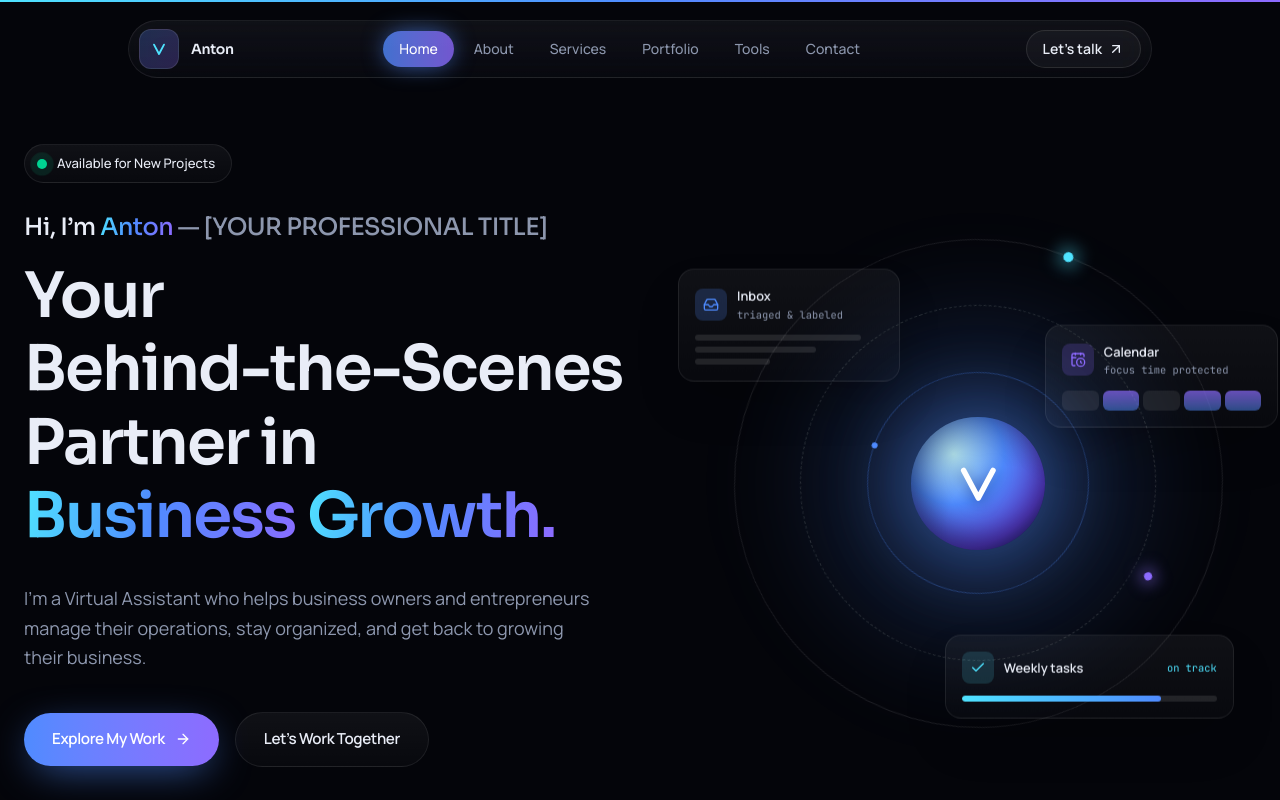
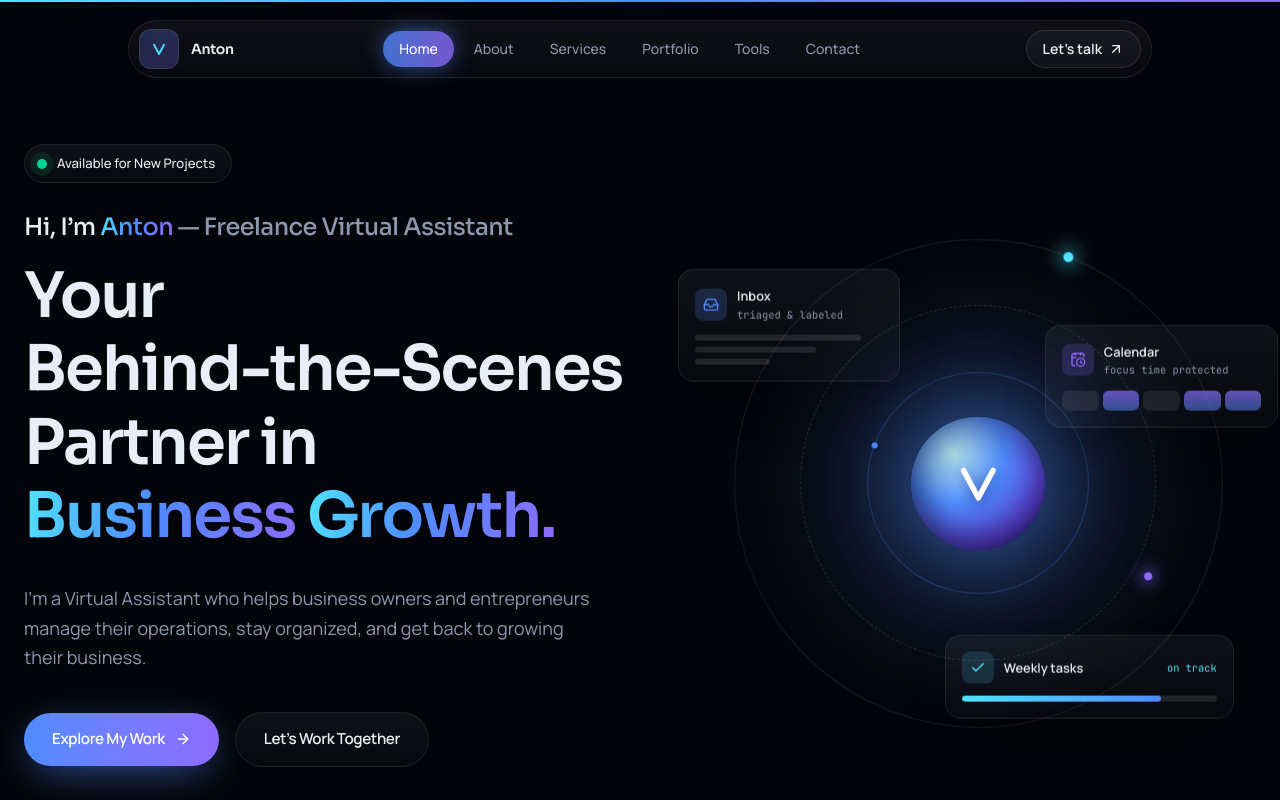
Before and after one commit to antonhubtech/antonPortfolio, a React (Vite) app: page / in a window 1280 px wide. Shown: the top 800 px of the page. Built offline with nearby package versions, Linux system fonts and the light colour scheme.

Commit message:
Update content.ts

```diff
--- a/src/data/content.ts
+++ b/src/data/content.ts
@@ -29,7 +29,7 @@ import {
 export const profile = {
   name: 'Anton',
   monogram: 'VA', // shown in the logo and preloader
-  title: '[YOUR PROFESSIONAL TITLE]',
+  title: 'Freelance Virtual Assistant',
   shortBio: '[YOUR SHORT BIO]',
   email: 'argosoanthony@gmail.com',
   location: 'Bulacan Philippines',
```
